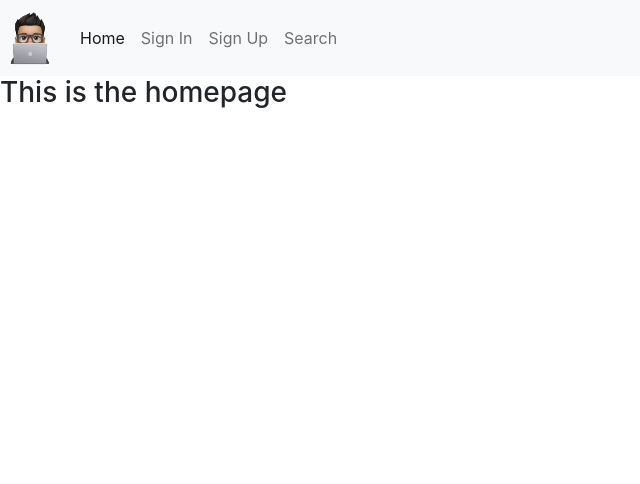
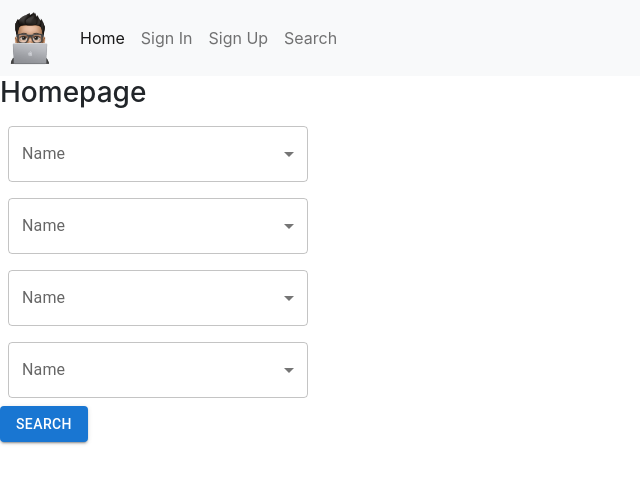
Before and after one commit to YaZiD01A/Finalproject, a React (Create React App) app in the folder client/: page / in a window 1280 px wide. Shown: the top 484 px of the page, without its empty margins (0-640 px from the left). Built offline with nearby package versions, Linux system fonts and the light colour scheme.

Commit message:
fixing createcar

```diff
--- a/client/package.json
+++ b/client/package.json
@@ -2,6 +2,7 @@
   "name": "client",
   "version": "0.1.0",
   "private": true,
+  "proxy": "http://localhost:3001",
   "dependencies": {
     "@apollo/client": "^3.6.2",
     "@emotion/react": "^11.9.0",
--- a/client/src/App.js
+++ b/client/src/App.js
@@ -42,7 +42,7 @@ function App() {
      <Routes>
        <Route path="/" element={<Home />}/>
        <Route path="/signIn" element={<SignIn />} />
-       <Route path="SignUp" element={<SignUp />} />
+       <Route path="signUp" element={<SignUp />} />
      </Routes>
      <Footer />
      </Router>
--- /dev/null
+++ b/client/src/components/Dropdown.js
@@ -0,0 +1,79 @@
+import * as React from 'react';
+import { useTheme } from '@mui/material/styles';
+import OutlinedInput from '@mui/material/OutlinedInput';
+import InputLabel from '@mui/material/InputLabel';
+import MenuItem from '@mui/material/MenuItem';
+import FormControl from '@mui/material/FormControl';
+import Select from '@mui/material/Select';
+
+const ITEM_HEIGHT = 48;
+const ITEM_PADDING_TOP = 8;
+const MenuProps = {
+  PaperProps: {
+    style: {
+      maxHeight: ITEM_HEIGHT * 4.5 + ITEM_PADDING_TOP,
+      width: 250,
+    },
+  },
+};
+
+// const names = [
+//     'Oliver Hansen',
+//     'Van Henry',
+//     'April Tucker',
+//     'Ralph Hubbard',
+//     'Omar Alexander',
+//     'Carlos Abbott',
+//     'Miriam Wagner',
+//     'Bradley Wilkerson',
+//     'Virginia Andrews',
+//     'Kelly Snyder',
+//   ];
+
+function getStyles(name, personName, theme) {
+  return {
+    fontWeight:
+      personName.indexOf(name) === -1
+        ? theme.typography.fontWeightRegular
+        : theme.typography.fontWeightMedium,
+  };
+}
+
+export function Dropdown({handleSelect, car, options, name}) {
+  const theme = useTheme();
+//   const [personName, setPersonName] = React.useState([]);
+
+  const handleChange = (event) => {
+      handleSelect(event)
+  };
+
+  return (
+    <div>
+      <FormControl sx={{ m: 1, width: 300 }}>
+        <InputLabel id="demo-multiple-name-label">Name</InputLabel>
+        <Select
+          labelId="demo-multiple-name-label"
+          id="demo-multiple-name"
+          value={car}
+          name={name}
+          onChange={handleChange}
+          input={<OutlinedInput label="Name" />}
+          MenuProps={MenuProps}
+        >
+          {options.map((item, index) => (
+            <MenuItem
+              key={index}
+              name={item}
+              value={item}
+              style={getStyles(item, car, theme)}
+            >
+              {item}
+            </MenuItem>
+          ))}
+        </Select>
+      </FormControl>
+    </div>
+  );
+}
+
+export default Dropdown
--- a/client/src/components/Footer.js
+++ b/client/src/components/Footer.js
@@ -2,7 +2,7 @@ import React from 'react';
 
 function Footer() {
     return (
-        <footer class="text-center text-white" style={{
+        <footer className="text-center text-white" style={{
             backgroundColor: "#f1f1f1"
         }}>
             {/* <div class="container pt-4">
--- a/client/src/components/Home.js
+++ b/client/src/components/Home.js
@@ -1,10 +1,94 @@
-import React from 'react';
+import { handleBreakpoints } from '@mui/system';
+import React, {useState} from 'react';
+import Dropdown from './Dropdown';
+import Button from '@mui/material/Button';
 
 function Home(){
+  const [car, setCar] = useState({
+      year: "",
+      make: "",
+      model: "",
+      price: ""
+  });
+  const [disabled, setDisabled] = useState(true);
+
+  const year = [
+    '2013',
+    '2020',
+    '2011',
+    '2020',
+    // 'Omar Alexander',
+    // 'Carlos Abbott',
+    // 'Miriam Wagner',
+    // 'Bradley Wilkerson',
+    // 'Virginia Andrews',
+    // 'Kelly Snyder',
+  ];
+
+  const make = [
+    "Ford",
+    "Mercedes",
+    "Cheverolet",
+    "BMW",
+  ];
+
+  const model = [
+      "Focus",
+      "GLC",
+      "Traverse",
+      "330i",
+  ]
+
+  const price = [
+      "10000",
+      "50000",
+      "15000",
+      "40000",
+  ]
+//   hooks
+// use state in a fuctioinal component
+
+  const handleChange = (event) => {
+      const {name, value} = event.target
+      setCar({...car, [name]: value});
+
+      console.log(car)
+
+    // make an api call when the value changes
+  };
+
+  const handleSubmit = ()=>{
+    //   submit the values inside of tehh car state to the api
+    setDisabled(false)
+
+  }
+
     return (
+        <>
         <header>
-            <h3>This is the homepage</h3>
+            <h3>Homepage</h3>
         </header>
+        <div>
+            <Dropdown handleSelect={handleChange} car= {car.year} options={year} name="year"/>
+            <Dropdown handleSelect={handleChange} car= {car.make} options={make} name="make"/>
+            <Dropdown handleSelect={handleChange} car= {car.model} options={model} name="model"/>
+            <Dropdown handleSelect={handleChange} car= {car.price} options={price} name="price"/>
+
+           <Button variant="contained" onClick={()=>handleSubmit()}>Search</Button>
+        </div>
+
+        {disabled ===false && (
+
+        <div>
+            <p>year: {car.year}</p>
+            <p>make: {car.make}</p>
+            <p>model: {car.model}</p>
+            <p>price: {car.price}</p>
+
+        </div>
+        )}
+        </>
+
     )
 }
 
--- a/client/src/components/Navigation.js
+++ b/client/src/components/Navigation.js
@@ -3,26 +3,25 @@ import {Link} from 'react-router-dom';
 
 function Navigation (){
     return(
-        <nav class="navbar navbar-expand-lg navbar-light bg-light">
-      <img src="./assets/IMG_0616.PNG" alt="" width="60" height="60" class="d-inline-block align-text-top" />
-      <div class="container-fluid">
-        <button class="navbar-toggler" type="button" data-bs-toggle="collapse" data-bs-target="#navbarNav"
-          aria-controls="navbarNav" aria-expanded="false" aria-label="Toggle navigation">
-          <span class="navbar-toggler-icon"></span>
+        <nav className="navbar navbar-expand-lg navbar-light bg-light">
+        <img src="./assets/IMG_0616.PNG" alt="" width={60} height={60} className="d-inline-block align-text-top" />
+        <div className="container-fluid">
+          <button className="navbar-toggler" type="button" data-bs-toggle="collapse" data-bs-target="#navbarNav" aria-controls="navbarNav" aria-expanded="false" aria-label="Toggle navigation">
+            <span className="navbar-toggler-icon" />
           </button>
-        <div class="collapse navbar-collapse" id="navbarNav">
-          <ul class="navbar-nav">
-            <li class="nav-item">
-              <Link class="nav-link active" aria-current="page" to="/">Home</Link>
+          <div className="collapse navbar-collapse" id="navbarNav">
+            <ul className="navbar-nav">
+              <li className="nav-item">
+                <Link className="nav-link active" aria-current="page" to="/" >Home </Link>
               </li>
-            <li class="nav-item">
-              <Link class="nav-link" to="/SignIn">Sign In</Link>
+              <li className="nav-item">
+                <Link className="nav-link" to="/SignIn" >Sign In </Link>
               </li>
-            <li class="nav-item">
-              <Link class="nav-link" to="/SignUp">Sign Up</Link>
+              <li className="nav-item">
+                <Link className="nav-link" to="/SignUp" >Sign Up  </Link>
               </li>
-            <li class="nav-item">
-              <a class="nav-link" href="#search">Search</a>
+              <li className="nav-item">
+                <a className="nav-link" href="#search">Search</a>
               </li>
             </ul>
           </div>
--- a/client/src/components/SIgnUp.js
+++ b/client/src/components/SIgnUp.js
@@ -33,7 +33,13 @@ function Copyright(props) {
 const theme = createTheme();
 
 export default function SignUp() {
-  const [userInfo, setUserInfo] = useState({ firstname: "", lastname: "",email: "", password: "" })
+  const [userInfo, setUserInfo] = useState({
+    firstName: "",
+    lastName: "",
+    email: "",
+    password: ""
+  })
+
   const [SignUp, { error }] = useMutation(SIGN_UP)
 
   const handleInputChange = (event) => {
@@ -85,10 +91,10 @@ export default function SignUp() {
               <Grid item xs={12} sm={6}>
                 <TextField
                   autoComplete="given-name"
-                  name="firstname"
+                  name="firstName"
                   required
                   fullWidth
-                  id="firstname"
+                  id="firstName"
                   label="First Name"
                   onChange={handleInputChange}
                   autoFocus
@@ -98,9 +104,9 @@ export default function SignUp() {
                 <TextField
                   required
                   fullWidth
-                  id="lastname"
+                  id="lastName"
                   label="Last Name"
-                  name="lastname"
+                  name="lastName"
                   autoComplete="family-name"
                   onChange={handleInputChange}
                 />
@@ -145,7 +151,7 @@ export default function SignUp() {
             </Button>
             <Grid container justifyContent="flex-end">
               <Grid item>
-                <Link href="#" variant="body2">
+                <Link href="/signIn" onClick={()=> console.log("clickinng")} variant="body2">
                   Already have an account? Sign in
                 </Link>
               </Grid>
--- a/client/src/components/SignIn.js
+++ b/client/src/components/SignIn.js
@@ -125,7 +125,7 @@ export default function SignIn() {
                 </Link>
               </Grid>
               <Grid item>
-                <Link href="#" variant="body2">
+                <Link href="/signUp" variant="body2">
                   {"Don't have an account? Sign Up"}
                 </Link>
               </Grid>
```
Also changed, not shown: 1 other file (tests, documents, lock files or other folders). Lines whose indentation alone changed are shown as unchanged.
